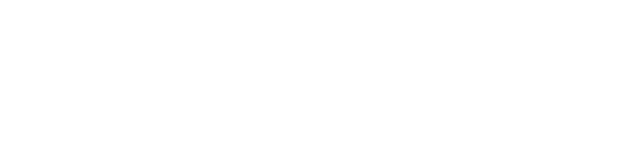
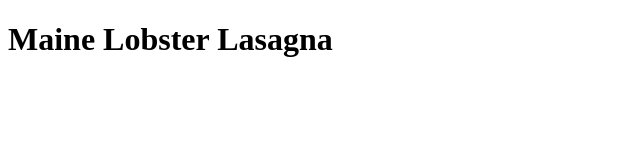
Before and after one commit to ccircuitboard/odin-recipes, a plain HTML site: page recipes/lasagna.html in a window 1280 px wide. Shown: the whole page, without its empty margins (0-640 px from the left). Drawn offline with Linux system fonts and the light colour scheme.

Commit message:
Add heading 1 for maine lobster lasagna in lasagna.html

```diff
--- a/recipes/lasagna.html
+++ b/recipes/lasagna.html
@@ -6,6 +6,6 @@
     <title>Document</title>
 </head>
 <body>
-
+    <h1>Maine Lobster Lasagna</h1>
 </body>
 </html>
```
